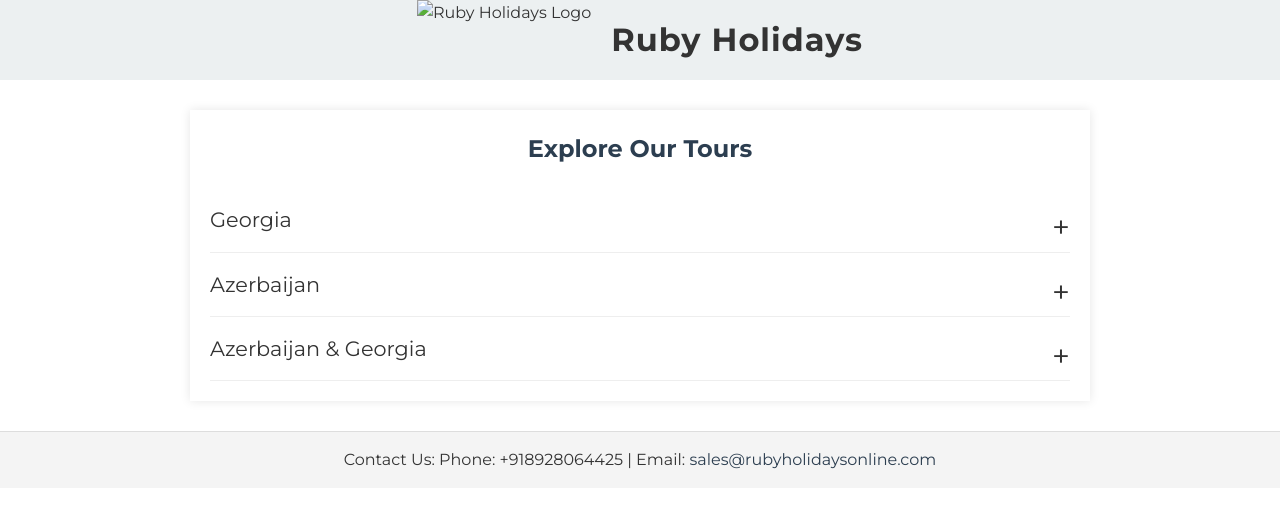
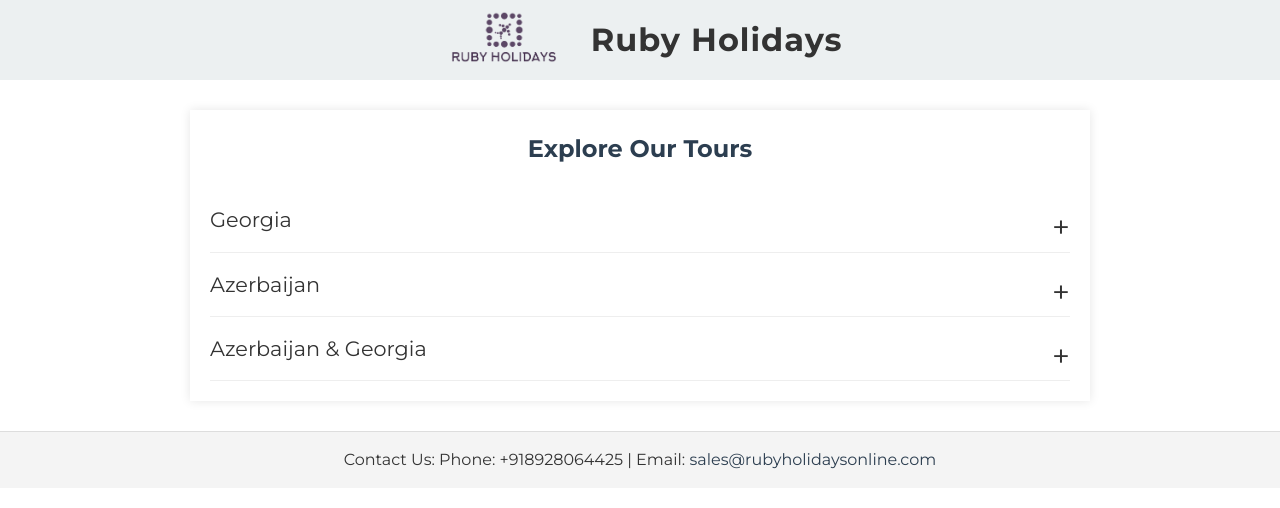
Before and after one commit to MokshUdeshi/RubyHolidaysQR, a plain HTML site: page index.html in a window 1280 px wide. Drawn offline with Linux system fonts and the light colour scheme.

Commit message:
index.html

```diff
--- a/index.html
+++ b/index.html
@@ -148,7 +148,7 @@
   <!-- Header with Logo and Title -->
   <header>
     <!-- Replace the image path with your actual logo location -->
-    <img src="Ruby_Holidays_Final.png" alt="Ruby Holidays Logo" class="logo" />
+    <img src="./Ruby Holidays Final.png" alt="Ruby Holidays Logo" class="logo" />
     <h1>Ruby Holidays</h1>
   </header>
 
```
